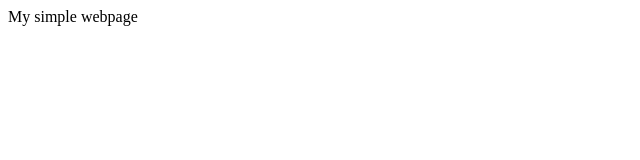
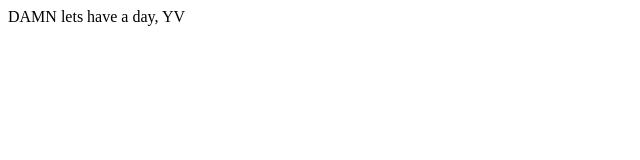
Before and after one commit to rblank96/yankee-victor.xyz, a plain HTML site: page index.html in a window 1280 px wide. Shown: the full height of the page, 0-640 px from the left. Drawn offline with Linux system fonts and the light colour scheme.

Commit message:
text changes

```diff
--- a/index.html
+++ b/index.html
@@ -4,6 +4,6 @@
             <title>yankee-victor.xyz</title>
         </head>
         <body>
-            My simple webpage
+            DAMN lets have a day, YV
         </body>
     </html>
```
